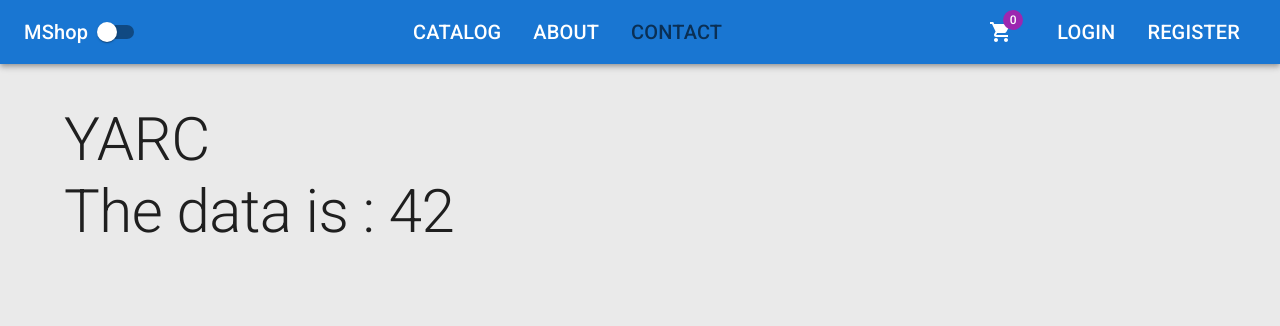
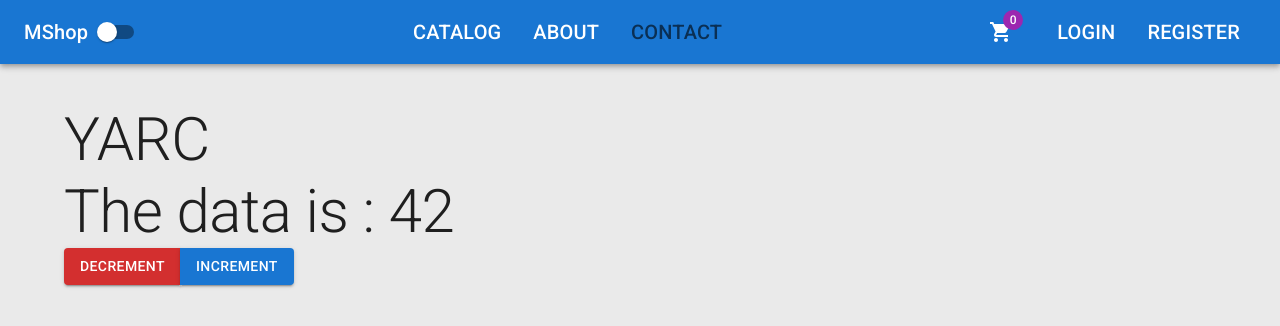
Before and after one commit to mustafaguler3/react-netcore-ecommerce, a React (Create React App) app: page /contact in a window 1280 px wide. Shown: the top 326 px of the page. Built offline with nearby package versions, Linux system fonts and the light colour scheme.

Commit message:
added redux actions

```diff
--- a/src/features/contact/ContactPage.tsx
+++ b/src/features/contact/ContactPage.tsx
@@ -1,8 +1,9 @@
-import { Typography } from "@mui/material";
-import { useSelector } from "react-redux";
-import { CounterState } from "./counterReducer";
+import { Button, ButtonGroup, Typography } from "@mui/material";
+import { useDispatch, useSelector } from "react-redux";
+import { CounterState, DECREMENT_COUNTER, INCREMENT_COUNTER } from "./counterReducer";
 
 export default function ContactPage(){
+    const dispatch = useDispatch();
     const {data,title} = useSelector((state:CounterState) => state);
     return (
         <>
@@ -12,6 +13,10 @@ export default function ContactPage(){
         <Typography variant="h2">
             The data is : {data}
         </Typography>
+        <ButtonGroup>
+            <Button onClick={() => dispatch({type:DECREMENT_COUNTER})} variant="contained" color="error">Decrement</Button>
+            <Button onClick={() => dispatch({type:INCREMENT_COUNTER})} variant="contained" color="primary">Increment</Button>
+        </ButtonGroup>
         </>
 
     )
--- a/src/features/contact/counterReducer.ts
+++ b/src/features/contact/counterReducer.ts
@@ -1,3 +1,6 @@
+export const INCREMENT_COUNTER = "INCREMENT_COUNTER";
+export const DECREMENT_COUNTER = "DECREMENT_COUNTER";
+
 export interface CounterState {
     data: number;
     title:string;
@@ -9,5 +12,19 @@ const initialState : CounterState = {
 }
 
 export default function counterReducer(state = initialState,action:any){
-    return state;
+    switch(action.type){
+        case INCREMENT_COUNTER:
+            //return state.data + 1;
+            return {
+                ...state,
+                data: state.data + 1
+            }
+        case DECREMENT_COUNTER:
+            return {
+                ...state,
+                data: state.data - 1
+            }
+        default:
+            return state;
+    }
 }
```
